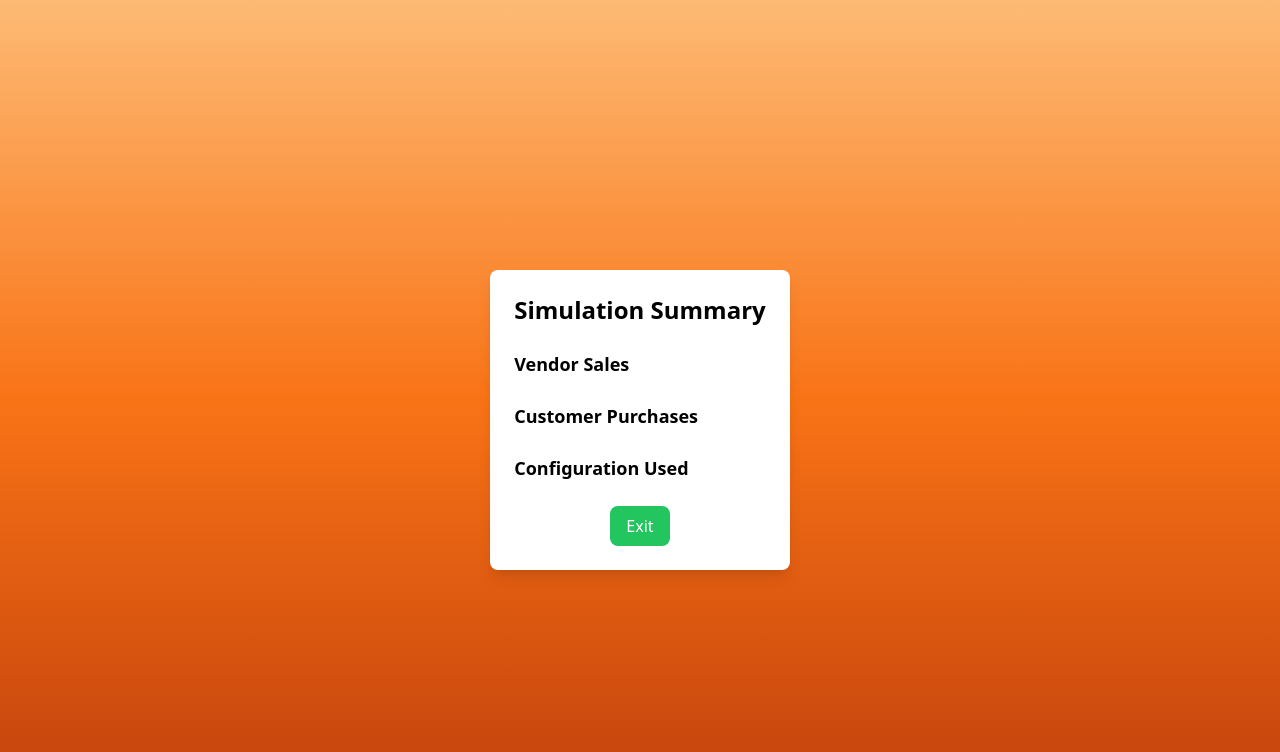
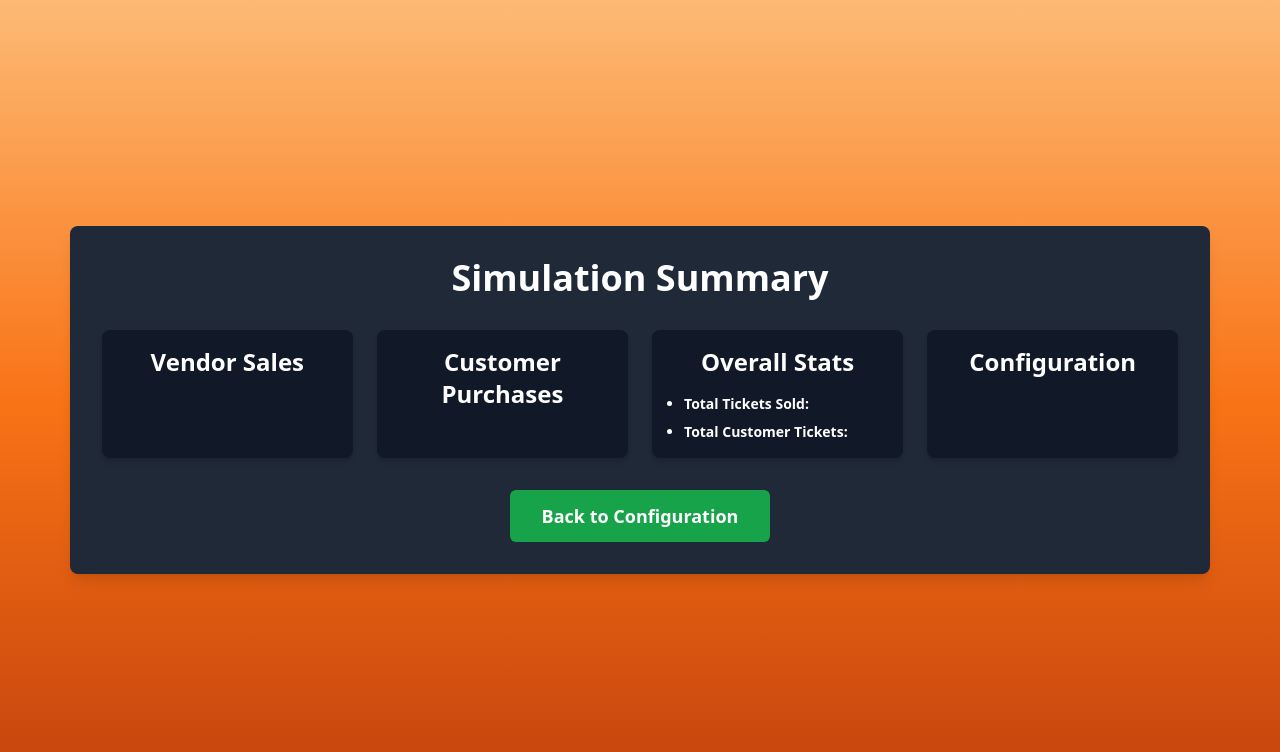
Before and after one commit to KovidaOpatha/TicketManagementSystem-FullStack, a React (Create React App) app in the folder my-app/: page /summary in a window 1280 px wide. Shown: the top 752 px of the page. Built offline with nearby package versions, Linux system fonts and the light colour scheme.

Commit message:
stable version 1.1

```diff
--- a/my-app/src/defaultConfig.js
+++ /dev/null
@@ -1,12 +0,0 @@
-// src/defaultConfig.js
-const defaultConfig = {
-    maxTicketCapacity: 100,
-    ticketsPerRelease: 10,
-    ticketReleaseInterval: 30,
-    customerRetrievalInterval: 20,
-    vendorCount: 5,
-    customerCount: 50,
-    debug: false
-};
-
-export default defaultConfig;
--- /dev/null
+++ b/my-app/src/defaultConfig.json
@@ -0,0 +1,10 @@
+{
+    "maxTicketCapacity": 100,
+    "ticketsPerRelease": 10,
+    "ticketReleaseInterval": 3000,
+    "customerRetrievalInterval": 2000,
+    "vendorCount": 5,
+    "customerCount": 50,
+    "totalTickets": 500,
+    "debug": false
+  }
--- a/my-app/src/pages/SummaryPage.js
+++ b/my-app/src/pages/SummaryPage.js
@@ -7,60 +7,68 @@ const SummaryPage = () => {
   const summary = location.state || {};
   const navigate = useNavigate();
 
-  const handleExit = () => {
-    navigate('/');
-  };
+  return (
+    <div className="min-h-screen flex flex-col justify-center items-center text-white">
+      <div className="w-11/12 max-w-7xl p-8 bg-gray-800 rounded-lg shadow-lg space-y-8">
+        <h2 className="text-4xl font-bold text-center mb-4">Simulation Summary</h2>
 
-  return (
-    <div className="max-w-lg mx-auto p-6 bg-white shadow-lg rounded-lg mt-10 space-y-6">
-      <h2 className="text-2xl font-semibold text-center mb-4">Simulation Summary</h2>
-
-      {/* Display Vendor Sales */}
-      <div className="space-y-2">
-        <h3 className="text-lg font-semibold mb-2">Vendor Sales</h3>
-        <ul className="list-disc pl-4">
-          {summary?.vendorSales &&
-            Object.entries(summary.vendorSales).map(([vendor, tickets]) => (
+        {/* Grid with 4 Columns for Wide Summary */}
+        <div className="grid grid-cols-4 gap-6">
+          {/* Vendor Sales */}
+          <div className="p-4 bg-gray-900 rounded-lg shadow-md h-auto">
+            <h3 className="text-2xl font-semibold mb-4 text-center">Vendor Sales</h3>
+            <ul className="list-disc pl-4 space-y-2 text-sm">
+              {Object.entries(summary.vendorSales || {}).map(([vendor, sales]) => (
                 <li key={vendor}>
-                {vendor}: {tickets} tickets sold
+                  <strong>{vendor}:</strong> {sales} tickets sold
                 </li>
               ))}
             </ul>
           </div>
 
-      {/* Display Customer Sales */}
-      <div className="space-y-2">
-        <h3 className="text-lg font-semibold mb-2">Customer Purchases</h3>
-        <ul className="list-disc pl-4">
-          {summary?.customerPurchases &&
-            Object.entries(summary.customerPurchases).map(([customer, tickets]) => (
+          {/* Customer Purchases */}
+          <div className="p-4 bg-gray-900 rounded-lg shadow-md h-auto">
+            <h3 className="text-2xl font-semibold mb-4 text-center">Customer Purchases</h3>
+            <ul className="list-disc pl-4 space-y-2 text-sm">
+              {Object.entries(summary.customerPurchases || {}).map(([customer, purchases]) => (
                 <li key={customer}>
-                {customer}: {tickets} tickets purchased
+                  <strong>{customer}:</strong> {purchases} tickets purchased
                 </li>
               ))}
             </ul>
           </div>
 
-      {/* Display Configuration Used */}
-      <div className="space-y-2">
-        <h3 className="text-lg font-semibold mb-2">Configuration Used</h3>
-        <ul className="list-disc pl-4">
-          {summary?.config &&
-            Object.entries(summary.config).map(([key, value]) => (
+          {/* Overall Stats */}
+          <div className="p-4 bg-gray-900 rounded-lg shadow-md h-auto">
+            <h3 className="text-2xl font-semibold mb-4 text-center">Overall Stats</h3>
+            <ul className="list-disc pl-4 space-y-2 text-sm">
+              <li><strong>Total Tickets Sold:</strong> {summary.totalTicketsSold}</li>
+              <li><strong>Total Customer Tickets:</strong> {summary.totalCustomerTickets}</li>
+            </ul>
+          </div>
+
+          {/* Configuration */}
+          <div className="p-4 bg-gray-900 rounded-lg shadow-md h-auto">
+            <h3 className="text-2xl font-semibold mb-4 text-center">Configuration</h3>
+            <ul className="list-disc pl-4 space-y-2 text-sm">
+              {Object.entries(summary.config || {}).map(([key, value]) => (
                 <li key={key}>
-                {key}: {value}
+                  <strong>{key}:</strong> {value}
                 </li>
               ))}
             </ul>
           </div>
+        </div>
 
-      <div className="mt-4 text-center">
+        {/* Back Button */}
+        <div className="flex justify-center mt-4">
           <button
-          onClick={handleExit}
-          className="bg-green-500 text-white px-4 py-2 rounded-lg hover:bg-green-600 transition"
+            className="px-8 py-3 bg-green-600 text-white text-lg font-semibold rounded-md hover:bg-green-700 transition"
+            onClick={() => navigate('/')}
           >
-          Exit
+            Back to Configuration
           </button>
+        </div>
       </div>
     </div>
   );
```
Also changed, not shown: 2 other files (tests, documents, lock files or other folders). Lines whose indentation alone changed are shown as unchanged.
